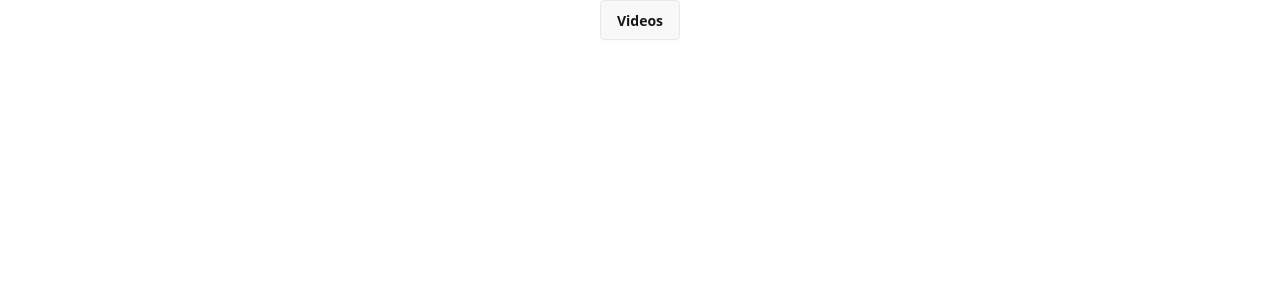
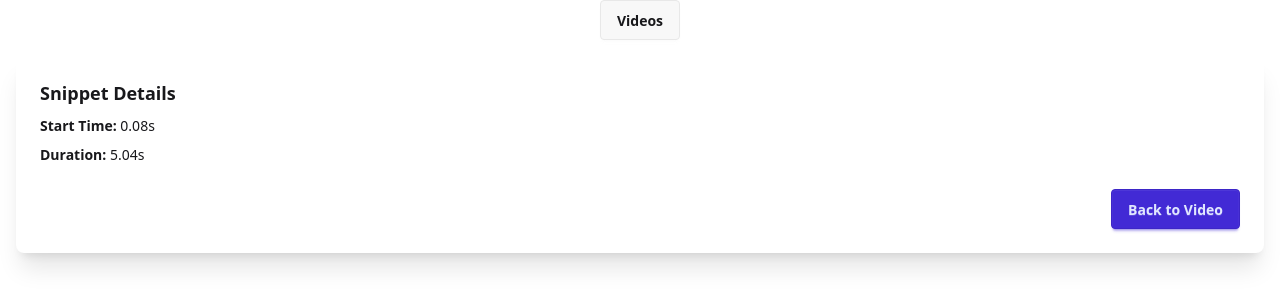
Before and after one commit to koljapluemer/video-vocab, a Vue app: page /video/auY_TQ8Ypz8/snippet/0 in a window 1280 px wide. Before the commit this address had no page. Shown: the top 306 px of the page. Built offline with nearby package versions, Linux system fonts and the light colour scheme.

Commit message:
mock snippet view

```diff
--- a/src/modules/spacedRepetitionLearning/api.ts
+++ b/src/modules/spacedRepetitionLearning/api.ts
@@ -3,7 +3,7 @@
 // and per-user data which will we be storing in a remote database (supabase)
 
 import { Flashcard, Snippet } from "@/shared/types/domainTypes";
-import { extractNumberOfSnippetsOfVideo, extractSnippetsOfVideo, extractWordsOfSnippet } from "./exposeStaticPerVideoData";
+import { extractNumberOfSnippetsOfVideo, extractSnippet, extractSnippetsOfVideo, extractWordsOfSnippet } from "./exposeStaticPerVideoData";
 import { Card, createEmptyCard } from "ts-fsrs";
 
 export async function getSnippetsOfVideo(videoId: string): Promise<Snippet[]> {
@@ -30,3 +30,8 @@ export async function getFlashcardsForSnippet(videoId: string, snippetIndex: num
     }
     return flashcards;
 }
+
+export async function getSnippet(videoId: string, snippetIndex: number): Promise<Snippet> {
+    const snippet = await extractSnippet(videoId, snippetIndex);
+    return snippet;
+}
--- a/src/modules/spacedRepetitionLearning/exposeStaticPerVideoData.ts
+++ b/src/modules/spacedRepetitionLearning/exposeStaticPerVideoData.ts
@@ -89,3 +89,13 @@ export async function extractWordsOfSnippet(videoId: string, snippetIndex: numbe
         meanings: [word.translation]
     }));
 }
+
+export async function extractSnippet(videoId: string, snippetIndex: number): Promise<Snippet> {
+    const videoData = await fetchVideoData(videoId);
+    // convert the words to Word[]
+    const words: Word[] = videoData.snippets[snippetIndex].words.map(word => ({
+        original: word.native,
+        meanings: [word.translation]
+    }));
+    return { words, start: videoData.snippets[snippetIndex].start, duration: videoData.snippets[snippetIndex].duration };
+}
--- /dev/null
+++ b/src/modules/viewSnippet/SnippetView.vue
@@ -0,0 +1,47 @@
+<script setup lang="ts">
+import { ref, onMounted } from 'vue'
+import { useRoute, useRouter } from 'vue-router'
+import { Snippet } from '@/shared/types/domainTypes'
+import { getSnippet } from '@/modules/spacedRepetitionLearning/api'
+
+const route = useRoute()
+const router = useRouter()
+
+const snippet = ref<Snippet | null>(null)
+const videoId = route.params.videoId as string
+const snippetIndex = parseInt(route.params.index as string)
+
+onMounted(async () => {
+  try {
+    snippet.value = await getSnippet(videoId, snippetIndex)
+  } catch (error) {
+    console.error('Failed to load snippet:', error)
+  }
+})
+
+const goBackToVideo = () => {
+  router.push(`/video/${videoId}`)
+}
+</script>
+
+<template>
+  <div class="container mx-auto p-4">
+    <div v-if="snippet" class="card bg-base-100 shadow-xl">
+      <div class="card-body">
+        <h2 class="card-title">Snippet Details</h2>
+        <div class="space-y-2">
+          <p><span class="font-semibold">Start Time:</span> {{ snippet.start }}s</p>
+          <p><span class="font-semibold">Duration:</span> {{ snippet.duration }}s</p>
+        </div>
+        <div class="card-actions justify-end mt-4">
+          <button class="btn btn-primary" @click="goBackToVideo">
+            Back to Video
+          </button>
+        </div>
+      </div>
+    </div>
+    <div v-else class="flex justify-center items-center h-64">
+      <span class="loading loading-spinner loading-lg"></span>
+    </div>
+  </div>
+</template>
--- a/src/modules/viewVideo/VideoView.vue
+++ b/src/modules/viewVideo/VideoView.vue
@@ -15,7 +15,7 @@
             <div class="text-lg">
               {{ snippetCount }} snippets available
             </div>
-            <router-link :to="`/flashcards/${videoId}/0`" class="btn btn-primary">
+            <router-link :to="{ name: 'snippet', params: { videoId, index: 0 }}" class="btn btn-primary">
               Start Practice
             </router-link>
           </div>
--- a/src/router.ts
+++ b/src/router.ts
@@ -1,6 +1,7 @@
 import { createRouter, createWebHistory } from 'vue-router';
 import VideoView from '@/modules/viewVideo/VideoView.vue';
 import VideoListView from '@/modules/viewVideoList/VideoListView.vue';
+import SnippetView from '@/modules/viewSnippet/SnippetView.vue';
 
 const routes = [
   {
@@ -13,6 +14,11 @@ const routes = [
     name: 'video',
     component: VideoView
   },
+  {
+    path: '/video/:videoId/snippet/:index',
+    name: 'snippet',
+    component: SnippetView
+  },
 ];
 
 const router = createRouter({
```
